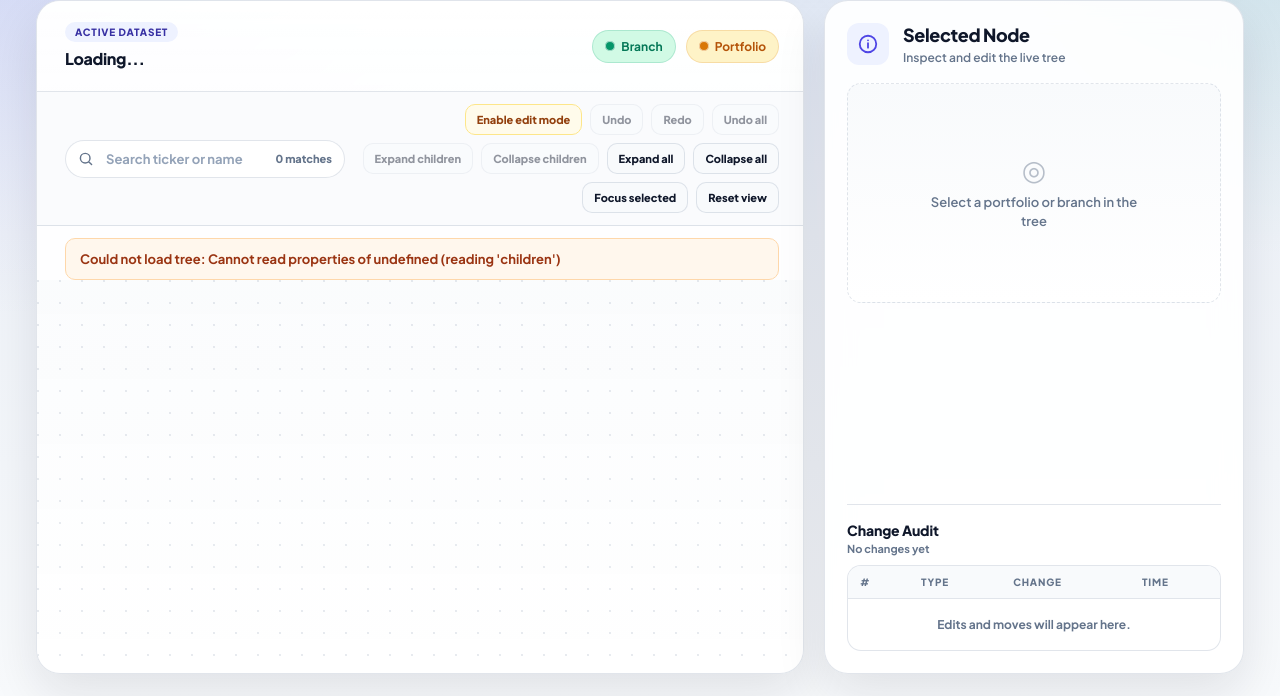
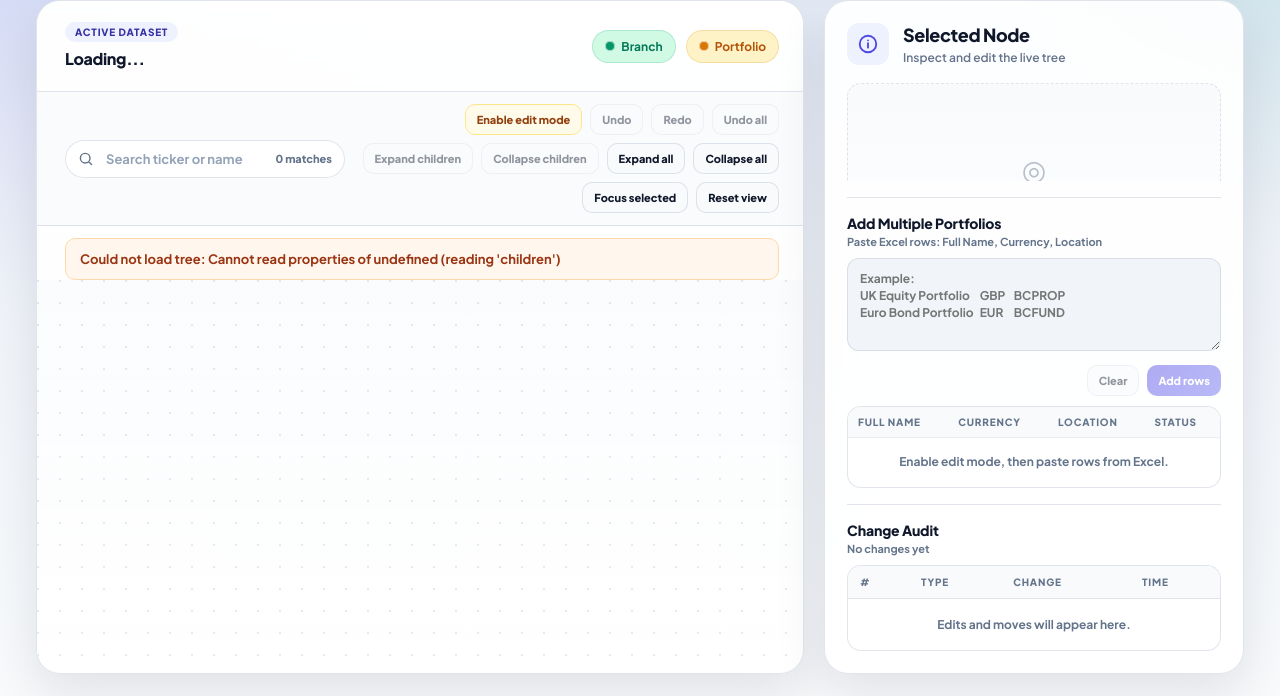
Before and after one commit to maxwell091/ProjectNeptune, a Flask app: page / in a window 1280 px wide. Shown: the part 104-800 px from the top of the page. Run offline with Flask 3, Linux system fonts and the light colour scheme; data that the repository does not hold is empty; parts of the project's set-up code (start-up, migrations or seed data) failed here and were passed over.

Commit message:
feat: add bulk portfolio management feature with paste functionality and preview table

```diff
--- a/static/styles.css
+++ b/static/styles.css
@@ -486,6 +486,152 @@ button:disabled:hover {
   border-top: 1px solid var(--border);
 }
 
+.bulk-panel {
+  flex: 0 0 auto;
+  margin-top: 16px;
+  padding-top: 16px;
+  border-top: 1px solid var(--border);
+}
+
+.bulk-header {
+  display: flex;
+  align-items: center;
+  justify-content: space-between;
+  gap: 10px;
+  margin-bottom: 10px;
+}
+
+.bulk-header h3 {
+  margin: 0;
+  font-size: 14px;
+  font-weight: 800;
+  letter-spacing: -0.01em;
+}
+
+.bulk-header p {
+  margin: 3px 0 0;
+  color: var(--muted);
+  font-size: 11px;
+  font-weight: 700;
+}
+
+.bulk-paste {
+  width: 100%;
+  min-height: 86px;
+  resize: vertical;
+  color: var(--text);
+  font: inherit;
+  font-size: 12px;
+  font-weight: 650;
+  line-height: 1.45;
+  background: #fff;
+  border: 1px solid var(--border);
+  border-radius: 12px;
+  outline: 0;
+  padding: 11px 12px;
+}
+
+.bulk-paste:focus {
+  border-color: rgba(79, 70, 229, 0.45);
+  box-shadow: 0 0 0 4px rgba(79, 70, 229, 0.1);
+}
+
+.bulk-paste:disabled {
+  color: var(--muted);
+  background: #f1f5f9;
+  cursor: not-allowed;
+}
+
+.bulk-actions {
+  display: flex;
+  justify-content: flex-end;
+  gap: 8px;
+  margin: 10px 0;
+}
+
+.bulk-table-wrap {
+  max-height: 180px;
+  overflow: auto;
+  border: 1px solid var(--border);
+  border-radius: 14px;
+  background: #fff;
+}
+
+.bulk-table {
+  width: 100%;
+  border-collapse: collapse;
+  font-size: 12px;
+}
+
+.bulk-table thead {
+  position: sticky;
+  top: 0;
+  z-index: 1;
+  background: #f8fafc;
+}
+
+.bulk-table th,
+.bulk-table td {
+  padding: 9px 10px;
+  text-align: left;
+  vertical-align: top;
+  border-bottom: 1px solid rgba(148, 163, 184, 0.18);
+}
+
+.bulk-table th {
+  color: var(--muted);
+  font-size: 10px;
+  font-weight: 800;
+  letter-spacing: 0.08em;
+  text-transform: uppercase;
+  white-space: nowrap;
+}
+
+.bulk-table td {
+  color: var(--text);
+  font-weight: 700;
+  line-height: 1.4;
+}
+
+.bulk-table tbody tr:last-child td {
+  border-bottom: 0;
+}
+
+.bulk-table tr.valid {
+  background: rgba(209, 250, 229, 0.28);
+}
+
+.bulk-table tr.invalid {
+  background: rgba(254, 226, 226, 0.32);
+}
+
+.bulk-status {
+  display: inline-flex;
+  padding: 4px 8px;
+  font-size: 10px;
+  font-weight: 800;
+  border-radius: 999px;
+  white-space: nowrap;
+}
+
+.bulk-status.ready {
+  color: #047857;
+  background: var(--branch-soft);
+}
+
+.bulk-status.error {
+  color: #b91c1c;
+  background: #fee2e2;
+}
+
+.bulk-empty-row td {
+  padding: 16px 10px;
+  color: var(--muted);
+  font-size: 12px;
+  font-weight: 700;
+  text-align: center;
+}
+
 .audit-header {
   display: flex;
   align-items: center;
@@ -591,7 +737,8 @@ button:disabled:hover {
   background: var(--primary-soft);
 }
 
-.audit-type.move {
+.audit-type.move,
+.audit-type.add {
   color: #92400e;
   background: #fef3c7;
 }
--- a/static/tree.js
+++ b/static/tree.js
@@ -22,6 +22,10 @@ const focusSelectedButton = document.querySelector("#focus-selected");
 const resetViewButton = document.querySelector("#reset-view");
 const auditCount = document.querySelector("#audit-count");
 const auditTableBody = document.querySelector("#audit-table-body");
+const bulkPaste = document.querySelector("#bulk-paste");
+const bulkClearButton = document.querySelector("#bulk-clear");
+const bulkAddButton = document.querySelector("#bulk-add");
+const bulkPreviewBody = document.querySelector("#bulk-preview-body");
 const confirmDialog = document.querySelector("#confirm-dialog");
 const dialogIcon = document.querySelector("#dialog-icon");
 const dialogTitle = document.querySelector("#dialog-title");
@@ -59,6 +63,7 @@ let changedNodeIds = new Set();
 let editModeEnabled = false;
 let pendingFieldSnapshot = null;
 let dialogResolve = null;
+let bulkRows = [];
 
 const DRAG_CLICK_DISTANCE = 8;
 const LEVEL_GAP = 230;
@@ -89,6 +94,9 @@ editModeToggle.addEventListener("click", toggleEditMode);
 undoButton.addEventListener("click", undoLastChange);
 redoButton.addEventListener("click", redoLastChange);
 undoAllButton.addEventListener("click", undoAllChanges);
+bulkPaste.addEventListener("input", handleBulkPaste);
+bulkClearButton.addEventListener("click", clearBulkRows);
+bulkAddButton.addEventListener("click", addBulkPortfolios);
 dialogCancelButton.addEventListener("click", () => closeConfirmDialog(false));
 dialogConfirmButton.addEventListener("click", () => closeConfirmDialog(true));
 confirmDialog.addEventListener("click", (event) => {
@@ -203,9 +211,12 @@ function applyDataset(payload) {
   redoStack = [];
   auditEntries = [];
   changedNodeIds = new Set();
+  bulkRows = [];
+  bulkPaste.value = "";
   editModeEnabled = false;
   updateEditModeUi();
   renderAudit();
+  renderBulkPreview();
 
   datasetName.textContent = payload.sourceName || "Loaded portfolio";
   datasetMeta.textContent = `${payload.rowCount || 0} rows · ${
@@ -522,6 +533,9 @@ function updateEditModeUi() {
   undoButton.disabled = undoStack.length === 0;
   redoButton.disabled = redoStack.length === 0;
   undoAllButton.disabled = undoStack.length === 0;
+  bulkPaste.disabled = !editModeEnabled;
+  bulkClearButton.disabled = !editModeEnabled || !bulkPaste.value.trim();
+  bulkAddButton.disabled = !editModeEnabled || !bulkRows.some((row) => row.valid);
 }
 
 function recordChange({ type, nodeId, summary, before }) {
@@ -618,6 +632,168 @@ function closeConfirmDialog(result) {
     dialogResolve(result);
     dialogResolve = null;
   }
+}
+
+function handleBulkPaste() {
+  bulkRows = parseBulkRows(bulkPaste.value);
+  renderBulkPreview();
+  updateEditModeUi();
+}
+
+function parseBulkRows(text) {
+  return text
+    .split(/\r?\n/)
+    .map((line) => line.trim())
+    .filter(Boolean)
+    .filter((line) => !isBulkHeaderRow(splitPastedLine(line)))
+    .map((line) => {
+      const cells = splitPastedLine(line);
+      const [name = "", currency = "", location = ""] = cells.map((cell) => cell.trim());
+      const parent = findBulkParent(location);
+      const valid = Boolean(name && currency && parent);
+      const status = valid
+        ? "Ready"
+        : missingBulkFields(name, currency, location, parent).join(", ");
+
+      return {
+        name,
+        currency: currency.toUpperCase(),
+        location,
+        parent,
+        valid,
+        status,
+      };
+    });
+}
+
+function isBulkHeaderRow(cells) {
+  const normalized = cells.map((cell) => cell.trim().toLowerCase());
+  return (
+    normalized.includes("full name") &&
+    normalized.includes("currency") &&
+    (normalized.includes("location") || normalized.includes("parent"))
+  );
+}
+
+function findBulkParent(location) {
+  const normalizedLocation = location.trim().toLowerCase();
+  if (!normalizedLocation) return null;
+  return flattenNodes(treeData).find(
+    (node) =>
+      node.ticker.toLowerCase() === normalizedLocation ||
+      (node.name || "").toLowerCase() === normalizedLocation
+  );
+}
+
+function splitPastedLine(line) {
+  if (line.includes("\t")) return line.split("\t");
+  if (line.includes(",")) return line.split(",");
+  return line.split(/\s{2,}/);
+}
+
+function missingBulkFields(name, currency, location, parent) {
+  const missing = [];
+  if (!name) missing.push("Missing full name");
+  if (!currency) missing.push("Missing currency");
+  if (!location) missing.push("Missing location");
+  if (location && !parent) missing.push(`Unknown location: ${location}`);
+  return missing;
+}
+
+function renderBulkPreview() {
+  if (!bulkRows.length) {
+    bulkPreviewBody.innerHTML = `
+      <tr class="bulk-empty-row">
+        <td colspan="4">${editModeEnabled ? "Paste rows from Excel to preview them here." : "Enable edit mode, then paste rows from Excel."}</td>
+      </tr>
+    `;
+    return;
+  }
+
+  bulkPreviewBody.innerHTML = bulkRows
+    .map(
+      (row) => `
+        <tr class="${row.valid ? "valid" : "invalid"}">
+          <td>${escapeHtml(row.name)}</td>
+          <td>${escapeHtml(row.currency)}</td>
+          <td>${escapeHtml(row.location)}</td>
+          <td><span class="bulk-status ${row.valid ? "ready" : "error"}">${escapeHtml(row.status)}</span></td>
+        </tr>
+      `
+    )
+    .join("");
+}
+
+function clearBulkRows() {
+  bulkPaste.value = "";
+  bulkRows = [];
+  renderBulkPreview();
+  updateEditModeUi();
+}
+
+function addBulkPortfolios() {
+  if (!editModeEnabled) {
+    showMessage("Enable edit mode before adding portfolios.");
+    return;
+  }
+
+  const validRows = bulkRows.filter((row) => row.valid);
+  if (!validRows.length) return;
+
+  const before = cloneTree(treeData);
+  const addedTickers = [];
+
+  for (const row of validRows) {
+    const ticker = uniqueTickerFromName(row.name);
+    const node = {
+      id: ticker,
+      ticker,
+      label: ticker,
+      name: row.name,
+      currency: row.currency,
+      type: "leaf",
+      path: ticker,
+      sourceRow: null,
+      childCount: 0,
+      children: [],
+    };
+    row.parent.children = row.parent.children || [];
+    row.parent.children.push(node);
+    row.parent._collapsed = false;
+    addedTickers.push(ticker);
+  }
+
+  updateNodeTypes(treeData);
+  updatePaths(treeData, []);
+  updateDepths(treeData, 1);
+  recordChange({
+    type: "Add",
+    nodeId: addedTickers.join(", "),
+    summary: `Added ${addedTickers.length} portfolio${addedTickers.length === 1 ? "" : "s"}: ${addedTickers.join(", ")}`,
+    before,
+  });
+  render();
+  const firstAdded = findNode(addedTickers[0], treeData);
+  if (firstAdded) {
+    selectNode(firstAdded);
+    focusNode(firstAdded.id);
+  }
+  clearBulkRows();
+}
+
+function uniqueTickerFromName(name) {
+  const base =
+    name
+      .toUpperCase()
+      .replace(/[^A-Z0-9]+/g, "")
+      .slice(0, 12) || "PORTFOLIO";
+  let ticker = base;
+  let index = 1;
+  while (findNode(ticker, treeData)) {
+    ticker = `${base.slice(0, 10)}${String(index).padStart(2, "0")}`;
+    index += 1;
+  }
+  return ticker;
 }
 
 function restoreTreeSnapshot(snapshot, preferredSelectedId) {
--- a/templates/index.html
+++ b/templates/index.html
@@ -110,6 +110,42 @@
             <p>Select a portfolio or branch in the tree</p>
           </div>
         </div>
+        <div class="bulk-panel">
+          <div class="bulk-header">
+            <div>
+              <h3>Add Multiple Portfolios</h3>
+              <p>Paste Excel rows: Full Name, Currency, Location</p>
+            </div>
+          </div>
+          <textarea
+            id="bulk-paste"
+            class="bulk-paste"
+            placeholder="Example:&#10;UK Equity Portfolio&#9;GBP&#9;BCPROP&#10;Euro Bond Portfolio&#9;EUR&#9;BCFUND"
+            rows="4"
+            disabled
+          ></textarea>
+          <div class="bulk-actions">
+            <button type="button" id="bulk-clear" class="btn-secondary small" disabled>Clear</button>
+            <button type="button" id="bulk-add" class="btn-primary small" disabled>Add rows</button>
+          </div>
+          <div class="bulk-table-wrap">
+            <table class="bulk-table" aria-label="Bulk portfolio rows">
+              <thead>
+                <tr>
+                  <th scope="col">Full Name</th>
+                  <th scope="col">Currency</th>
+                  <th scope="col">Location</th>
+                  <th scope="col">Status</th>
+                </tr>
+              </thead>
+              <tbody id="bulk-preview-body">
+                <tr class="bulk-empty-row">
+                  <td colspan="4">Enable edit mode, then paste rows from Excel.</td>
+                </tr>
+              </tbody>
+            </table>
+          </div>
+        </div>
         <div class="audit-panel">
           <div class="audit-header">
             <div>
```
